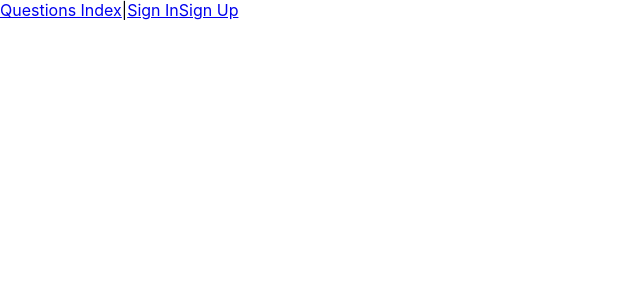
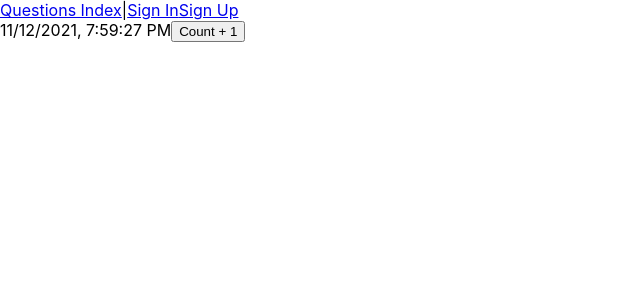
Before and after one commit to CodeCoreYVR/class_demos_bootcamp_aug_2021, a React (Create React App) app in the folder react_basics/react-awesome-answers/: page /use_effect in a window 1280 px wide. Shown: the top 300 px of the page, without its empty margins (0-640 px from the left). Built offline with nearby package versions, Linux system fonts and the light colour scheme; no server answers.

Commit message:
react hooks useEffect hook

```diff
--- a/react_basics/react-awesome-answers/src/App.js
+++ b/react_basics/react-awesome-answers/src/App.js
@@ -12,6 +12,7 @@ import SignInPage from './components/SignInPage';
 import AuthRoute from './components/AuthRoute';
 import SignUpPage from './components/SignUpPage';
 import UseStateHook from './components/UseStateHook';
+import UseEffectHook from './components/UseEffectHook';
 
 
 // function App() {
@@ -68,6 +69,7 @@ class App extends Component {
           <AuthRoute isAuthenticated={!!this.state.user} path='/questions/new' component={NewQuestionPage}></AuthRoute>
           <Route path='/questions/:id' component={QuestionShowPage} ></Route>
           <Route path='/use_state' component={UseStateHook} />
+          <Route path='/use_effect' component={UseEffectHook} />
           <Route
             path="*"
             element={
--- /dev/null
+++ b/react_basics/react-awesome-answers/src/components/UseEffectHook.js
@@ -0,0 +1,51 @@
+import React, { useEffect, useState } from 'react'
+
+export default function UseEffectHook() {
+    const [date, setDate] = useState(new Date());
+    const [count, setCount] = useState(0);
+    const [name, setName] = useState('');
+
+    // 1 Component Did Mount
+    // 2 Component Did Update
+    // 3 Component Will Unmount
+
+    // if you pass an empty array as the second argument of useEffect Hook
+    // then it's same as componentDidMount
+    // useEffect(() => {
+    //     console.log('now you are inside useEffect function');
+    // }, [])
+
+    // if you don't pass that array, then useEffect Hook becomes to the componentDidUpdate()
+    // useEffect(() => {
+    //     console.log('now you are inside useEffect function');
+    // })
+    // if you pass the state into the array, then useEffect will be triggering when this(these) state(s) are changing
+    // useEffect(() => {
+    //     console.log('now you are inside useEffect function');
+    // }, [name])
+
+    // inside the callback function, the function you return is same as componentWillUnmount
+    // useEffect(() => {
+    //     return () => {
+    //         console.log("componentWillUnmount");
+    //     }
+    // }, [])
+
+    useEffect(() => {
+        console.log('now you are inside useEffect function');
+        // setInterval(() => {
+        //     setDate(new Date());
+        // }, 1000)
+
+        return () => {
+            // clear
+            console.log("componentWillUnmount");
+        }
+    }, [])
+    return (
+        <div>
+            {date.toLocaleString()}
+            <button onClick={() => setCount(count + 1)}>Count + 1</button>
+        </div>
+    )
+}
```
Also changed, not shown: react_basics/react-awesome-answers/src/components/CurrentDateTime.js (+10 -11 lines).
